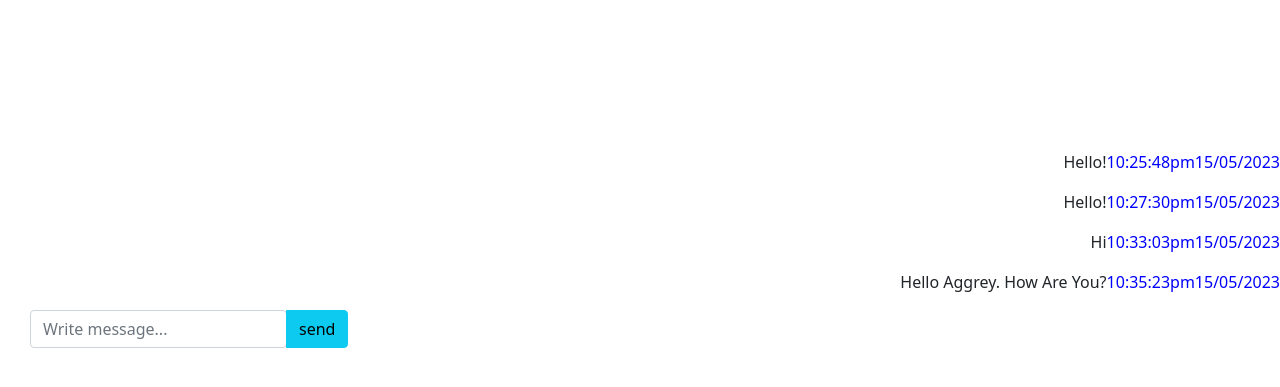
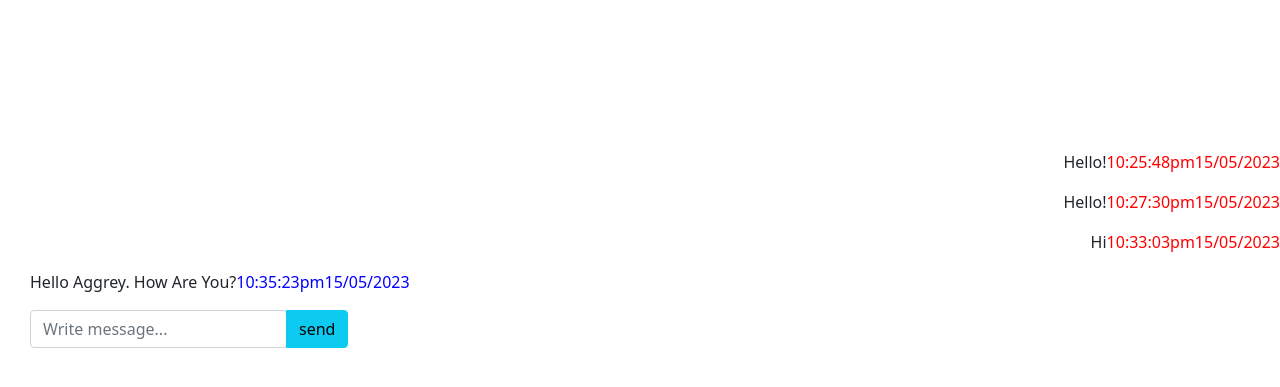
Before and after one commit to A7ggrey/php-chat-system, a PHP site: page /chatme/read.php?user=5 in a window 1280 px wide. Shown: the top 387 px of the page. Run offline with PHP 8.4, Linux system fonts and the light colour scheme; a user stored in the database is signed in; data comes from the database, SQL or seed files in the repository.

Commit message:
Update read.php

```diff
--- a/chatme/read.php
+++ b/chatme/read.php
@@ -46,12 +46,12 @@ $sender = $_SESSION['userid'];
 					<p>
 						<?php
 
-						    if ($sender == $user) {
+						    if ($sender == $rows_selected['senderid']) {
 
-						    	echo '<div style="text-align: left;">' .$rows_selected['message']. '<span style="color: red;">' .$rows_selected['time']. '' .$rows_selected['date']. '</span>';
+						    	echo '<div style="text-align: right;">' .$rows_selected['message']. '<span style="color: red;">' .$rows_selected['time']. '' .$rows_selected['date']. '</span>';
 						    } else {
 
-						    	echo '<div style="text-align: right;">' .$rows_selected['message']. '<span style="color: blue;">' .$rows_selected['time']. '' .$rows_selected['date']. '</span>';
+						    	echo '<div style="text-align: left;">' .$rows_selected['message']. '<span style="color: blue;">' .$rows_selected['time']. '' .$rows_selected['date']. '</span>';
 						    }
 						?>
 					</p>
```
